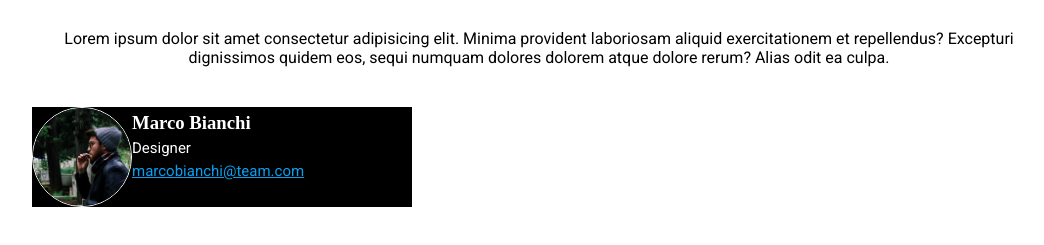
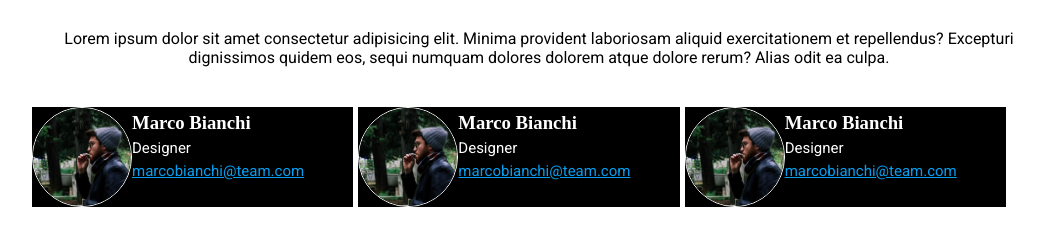
Before and after one commit to aeeerdna/html-css-float-cards, a plain HTML site: page index.html in a window 1280 px wide. Shown: the part 93-338 px from the top of the page, without its empty margins (101-1145 px from the left). Drawn offline with Linux system fonts and the light colour scheme; a web font is replaced by a local one.

Commit message:
aggiunta membri team

```diff
--- a/css/style.css
+++ b/css/style.css
@@ -32,7 +32,7 @@ h1 {
 
 /* PRESENTAZIONE TEAM */
 main {
-    max-width: 1200px;
+    width: 100%;
 }
 
 .componenti-team {
@@ -40,6 +40,7 @@ main {
     height: 100px;
     text-align: left;
     margin-left: 5px;
+
 }
 
 h3 {
@@ -49,8 +50,10 @@ h3 {
     margin-bottom: 5px;
 }
 
-.clearfix {
-    width: 380px;
+.dimensioni {
+    width: 33%;
+    float: left;
+    width: calc(100% / 3 - 20px);
 }
 
 .float-left {
@@ -59,6 +62,8 @@ h3 {
     border: 1px solid white;
     height: 100px;
 }
+
+
 
 .professione {
     color: white;
--- a/index.html
+++ b/index.html
@@ -25,12 +25,30 @@
 
     <!-- PRESENTAZIONE TEAM -->
     <main>
-        <div class="clearfix componenti-team">
+        <div class="dimensioni componenti-team">
+            <img class="float-left" src="img/male1.png" alt="Marco Bianchi">
+            <h3>Marco Bianchi</h3>
+            <div class="info-persone">
+                <p class="professione">Designer</p>
+                <p class="indirizzo-email">marcobianchi@team.com</p>
+            </div>
+
+        </div>
+
+        <div class="dimensioni componenti-team">
             <img class="float-left" src="img/male1.png" alt="Marco Bianchi">
             <h3>Marco Bianchi</h3>
             <p class="professione">Designer</p>
             <p class="indirizzo-email">marcobianchi@team.com</p>
         </div>
+
+        <div class="dimensioni componenti-team">
+            <img class="float-left" src="img/male1.png" alt="Marco Bianchi">
+            <h3>Marco Bianchi</h3>
+            <p class="professione">Designer</p>
+            <p class="indirizzo-email">marcobianchi@team.com</p>
+        </div>
+
     </main>
     <!-- /PRESENTAZIONE TEAM -->
 
```
